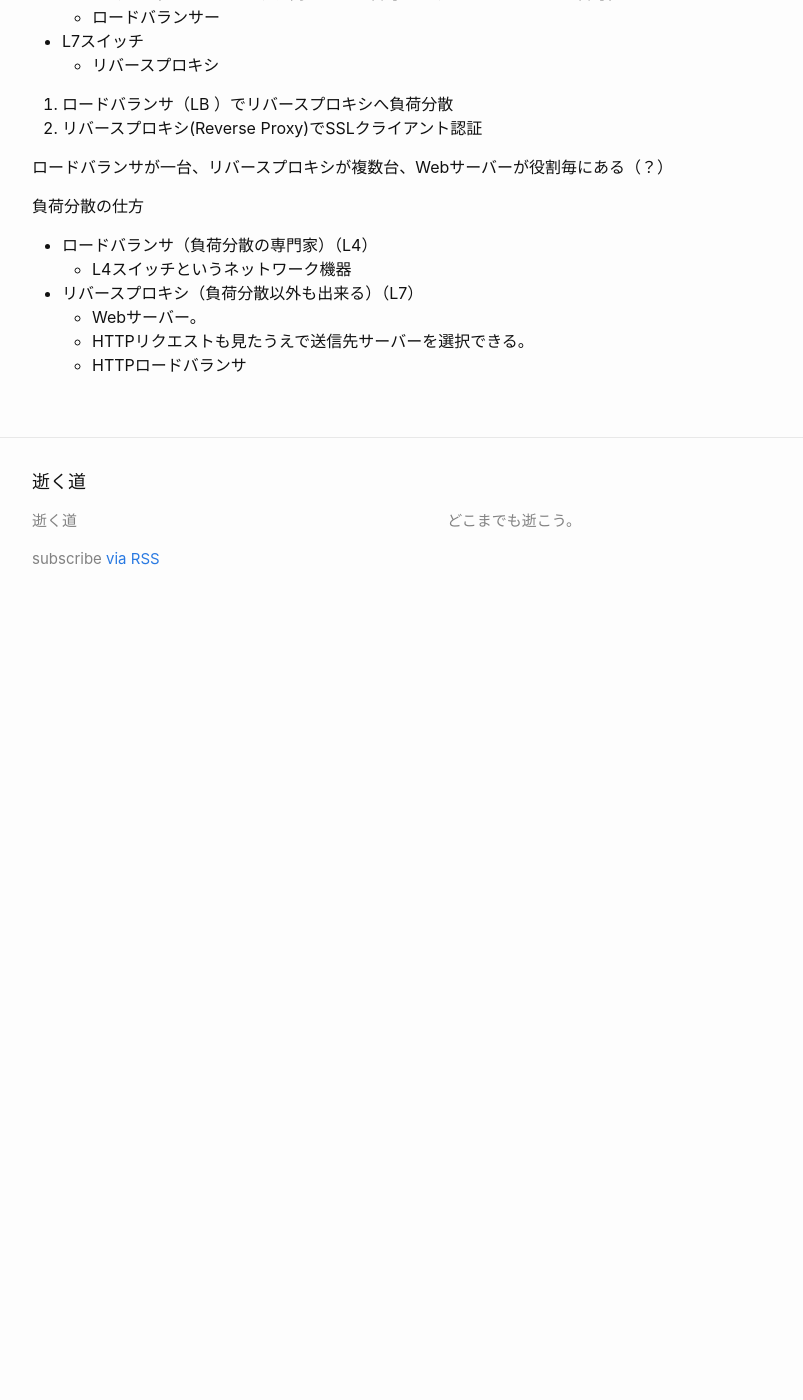
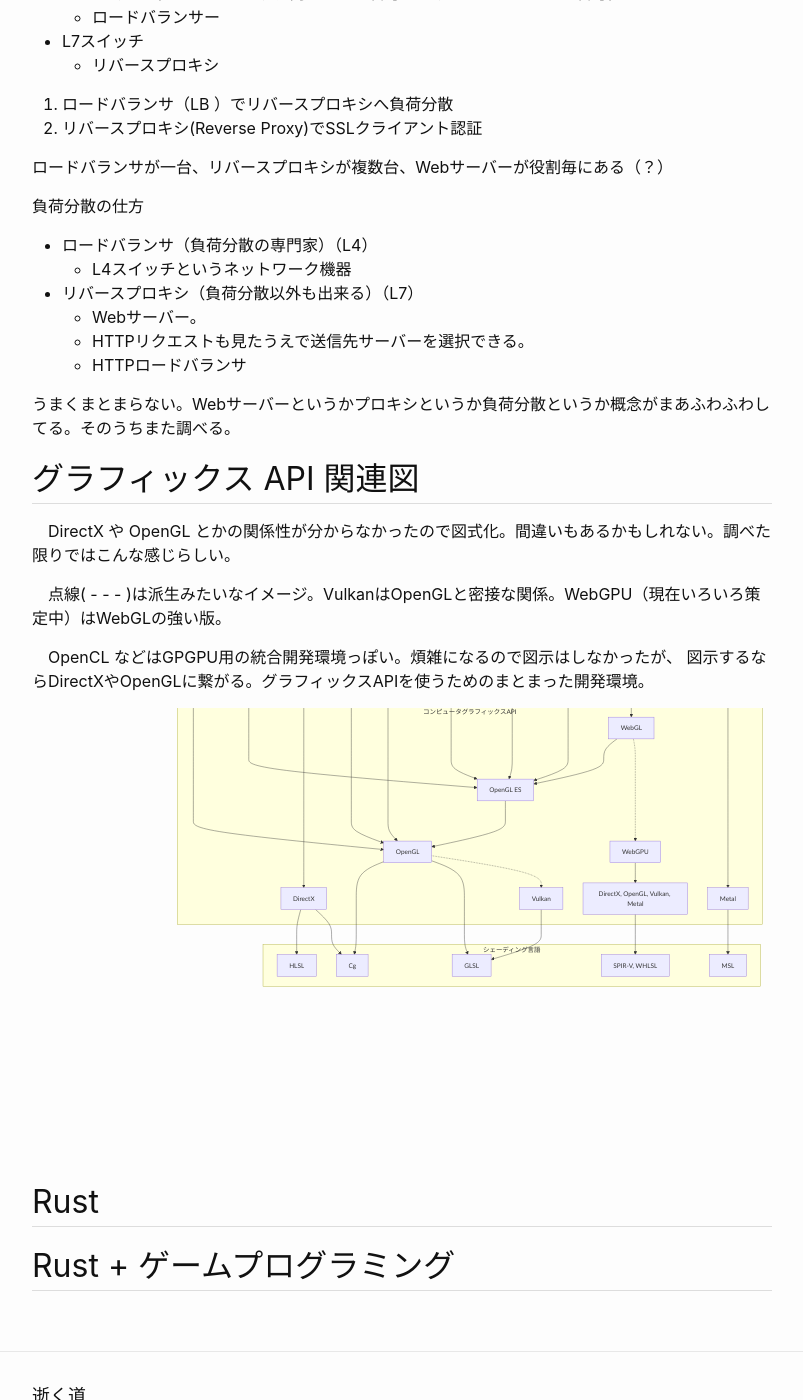
Before and after one commit to takusaku16/takusaku16.github.io, a Jekyll site: the page built from pages/a_memo.md, in a window 1280 px wide and 1400 px high, scrolled down 10056 px. Shown: the whole window, without its empty margins (238-1041 px from the left). Built offline with Jekyll 4.4.1, drawn with Linux system fonts in a browser that asks for light colours; before the commit the page ends 10686 px from its top, so only the background shows below that.

Commit message:
記事ミスってたの修正, グラフィックスAPI図式化, mermaid.js導入

```diff
--- a/_includes/load-javascript.html
+++ b/_includes/load-javascript.html
@@ -1,6 +1,6 @@
 {%- if page.id contains "novel" -%}
 
-    <!-- JQuery : animate -->
+    <!-- [CDN] JQuery : animate -->
     <script type="text/javascript" src="https://code.jquery.com/jquery-3.6.0.min.js"></script>
 
     <!-- novel.js -->
--- a/pages/a_memo.md
+++ b/pages/a_memo.md
@@ -4,7 +4,6 @@ title: Memo
 permalink: /memo/
 toc: true
 ---
-
 
 ## Storage
 　保存場所
@@ -408,3 +407,89 @@ https://ja.wikipedia.org/wiki/リバースプロキシ
   - Webサーバー。
   - HTTPリクエストも見たうえで送信先サーバーを選択できる。
   - HTTPロードバランサ
+
+うまくまとまらない。Webサーバーというかプロキシというか負荷分散というか概念がまあふわふわしてる。そのうちまた調べる。
+
+## グラフィックス API 関連図
+　DirectX や OpenGL とかの関係性が分からなかったので図式化。間違いもあるかもしれない。調べた限りではこんな感じらしい。
+
+　点線( - - - )は派生みたいなイメージ。VulkanはOpenGLと密接な関係。WebGPU（現在いろいろ策定中）はWebGLの強い版。
+
+　OpenCL などはGPGPU用の統合開発環境っぽい。煩雑になるので図示はしなかったが、 図示するならDirectXやOpenGLに繋がる。グラフィックスAPIを使うためのまとまった開発環境。
+
+<div style="height: 470px; overflow: hidden;"><div style="margin-top:-260px;"><div class="mermaid">
+graph TD
+
+subgraph 実行環境
+    Windows
+    Linux
+    subgraph Apple
+        Mac
+        iOS
+    end
+    Android
+    PS3
+    3DS
+    ブラウザ
+    Apple製品
+    subgraph IDE[IDE for GPGPU]
+        CUDA
+        OpenCL
+        DirectCompute
+    end
+end
+
+subgraph プログラミング言語
+    javascript
+end
+
+subgraph コンピュータグラフィックスAPI
+    O_GL[OpenGL]
+    O_ES[OpenGL ES]
+    DirectX
+    WebGL
+    WebGPU
+    G_API[DirectX, OpenGL, Vulkan, Metal]
+    Vulkan
+    Metal
+    O_ES ---> O_GL
+    WebGL ---> O_ES
+    WebGL -.-> WebGPU
+    WebGPU --> G_API
+end
+
+subgraph シェーディング言語
+    Cg
+    HLSL
+    GLSL
+    MSL
+    SW[SPIR-V, WHLSL]
+end
+
+Windows --> DirectX
+Windows --> O_GL
+Linux --> O_GL
+Android --> O_ES
+PS3 --> O_ES
+3DS --> O_ES
+ブラウザ --> javascript
+javascript --> WebGL
+iOS --> O_ES
+Mac --> O_GL
+Apple製品 --> Metal
+
+DirectX --> HLSL
+DirectX --> Cg
+O_GL --> Cg
+O_GL --> GLSL
+O_GL -.-> Vulkan
+Vulkan --> GLSL
+Metal --> MSL
+
+G_API --> SW
+</div></div></div>
+
+
+## Rust
+
+## Rust + ゲームプログラミング
```
Also changed, not shown: other parts of _includes/load-javascript.html (+8 -1 lines), contents/diary/_posts/2021-03-27-hello.md (added, +59 -0 lines), contents/diary/_posts/2021-04-11-hello.md (+1 -1 lines).
